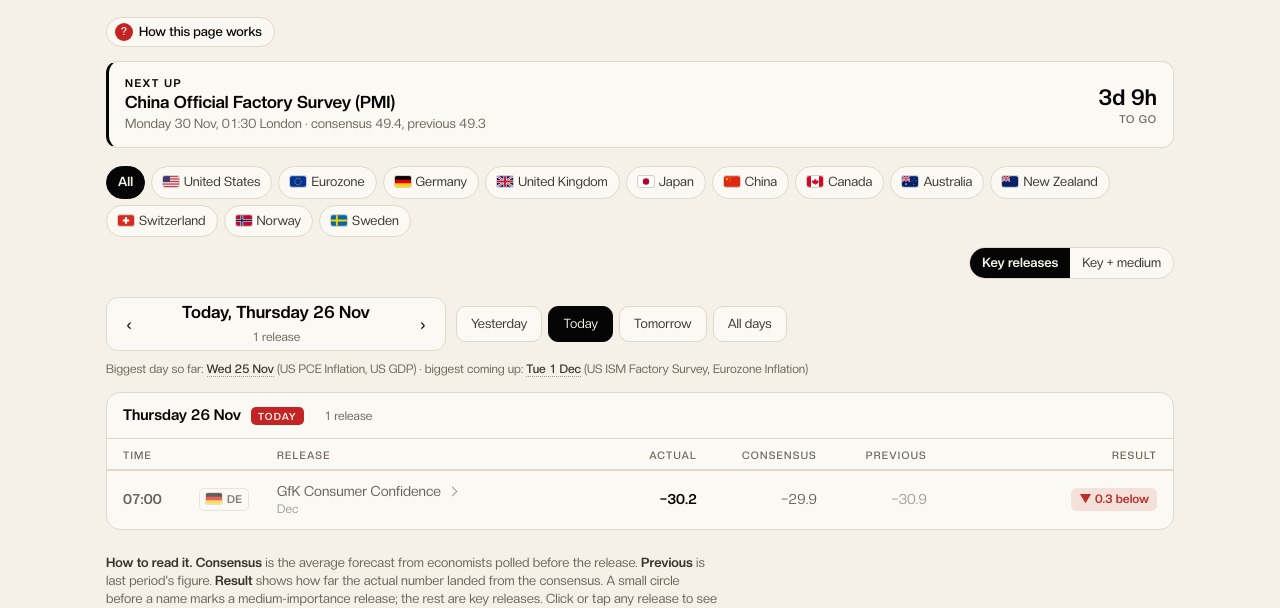
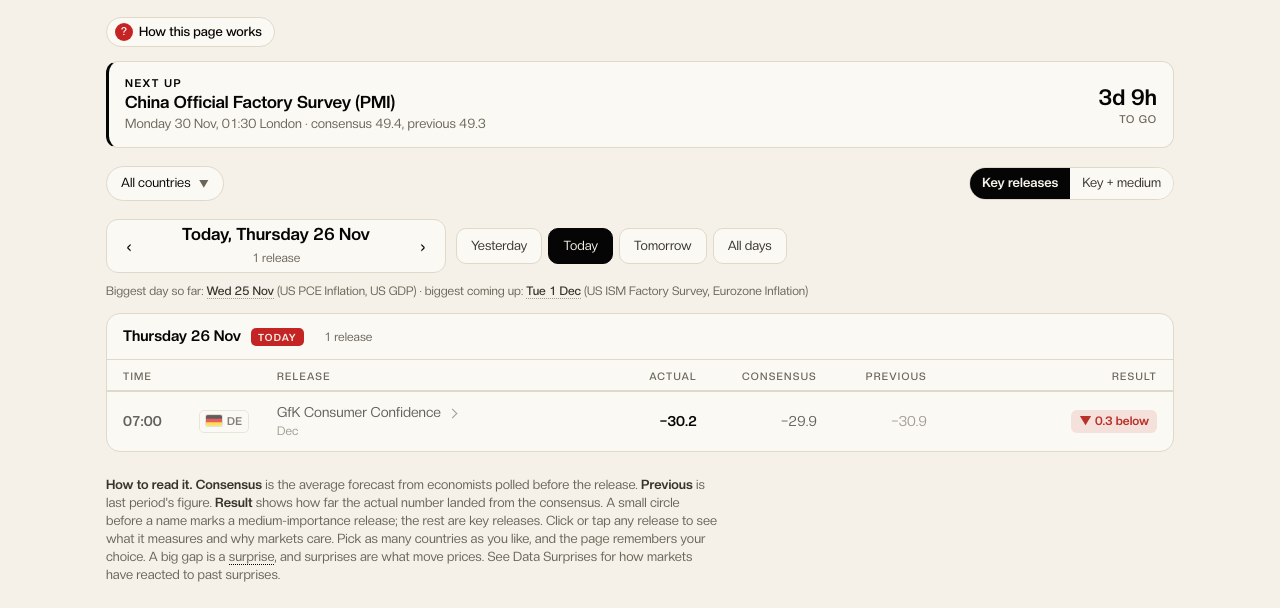
Before and after one commit to mrmikerbrown-maker/Pulse-Site-Demo-v1-Not-Public, a plain HTML site: page calendar/index.html in a window 1280 px wide. Shown: the part 199-807 px from the top of the page. Drawn offline with Linux system fonts and the light colour scheme.

Commit message:
Calendar: countries dropdown instead of a wall of country buttons
One 'All countries' button opens a tick-box list (pick one or more; starts on
all). Closes on outside click or Esc. Choice is still remembered.

Co-Authored-By: Claude Opus 5.5 <noreply@anthropic.com>
Claude-Session: https://claude.ai/code/session_01EqUoGqKzaK9ckQhxQDqtpa

```diff
--- a/calendar/index.html
+++ b/calendar/index.html
@@ -32,9 +32,18 @@ h1{font-size:clamp(24px,4.4vw,34px);line-height:1.15;margin:0 0 8px;color:var(--
 .next .cd{margin-left:auto;font-size:22px;font-weight:800;color:var(--text);font-variant-numeric:tabular-nums}
 .next .cd small{display:block;font-size:11px;font-weight:600;color:var(--muted);letter-spacing:.08em;text-transform:uppercase;text-align:right}
 .ctl{display:flex;gap:10px;flex-wrap:wrap;align-items:center;margin:0 0 18px}
-.chips{display:flex;gap:6px;flex-wrap:wrap}
-.chip{appearance:none;font:inherit;font-size:13px;padding:6px 11px;border-radius:999px;border:1px solid var(--line);background:var(--card);color:var(--text2);cursor:pointer}
-.chip.on{background:var(--text);color:var(--bg);border-color:var(--text)}
+.chips{position:relative}
+.cbtn{appearance:none;font:inherit;font-size:13px;padding:7px 14px;border-radius:999px;border:1px solid var(--line);background:var(--card);color:var(--text);cursor:pointer;display:inline-flex;align-items:center;gap:8px;max-width:100%}
+.cbtn .fls{display:inline-flex;gap:3px}.cbtn .fls .fl{margin:0}
+.cbtn .car{font-size:10px;color:var(--muted);transition:transform .15s}
+.chips.open .cbtn .car{transform:rotate(180deg)}
+.cpan{display:none;position:absolute;left:0;top:calc(100% + 6px);z-index:30;min-width:250px;background:var(--card);border:1px solid var(--line);border-radius:12px;padding:6px;box-shadow:0 12px 32px rgba(0,0,0,.35)}
+.chips.open .cpan{display:block}
+.cpan label{display:flex;align-items:center;gap:9px;padding:7px 9px;border-radius:8px;font-size:14px;color:var(--text2);cursor:pointer}
+.cpan label:hover{background:var(--line);color:var(--text)}
+.cpan input{accent-color:var(--text);width:15px;height:15px;margin:0}
+.cpan .fl{margin:0}
+.cpan .all{font-weight:700;border-bottom:1px solid var(--line);border-radius:8px 8px 0 0;margin-bottom:4px}
 .seg{margin-left:auto;display:inline-flex;border:1px solid var(--line);border-radius:999px;overflow:hidden}
 .seg button{appearance:none;font:inherit;font-size:13px;padding:6px 12px;border:0;background:var(--card);color:var(--text2);cursor:pointer}
 .seg button.on{background:var(--accent);color:var(--onaccent);font-weight:700}
@@ -103,7 +112,6 @@ tr.det td{border-top:0;padding:2px 16px 16px;text-align:left;white-space:normal;
 .dbox div{background:var(--bg);border:1px solid var(--line);border-radius:10px;padding:12px 14px}
 .dbox h4{margin:0 0 5px;font-size:10.5px;letter-spacing:.12em;text-transform:uppercase;color:var(--accent);font-weight:700}
 .dbox p{margin:0;font-size:13.5px;line-height:1.5;color:var(--text2)}
-.chip.all{font-weight:700}
 .about{margin-top:24px;font-size:13px;color:var(--muted);max-width:76ch}
 .about b{color:var(--text2)}
 .foot{margin-top:26px;font-size:12px;color:var(--dim);display:flex;justify-content:space-between;gap:10px;flex-wrap:wrap;border-top:1px solid var(--line);padding-top:14px}
@@ -280,14 +288,23 @@ document.getElementById("dayt").onclick=function(e){var b=e.target.closest("butt
 document.addEventListener("keydown",function(e){ // left / right arrow keys step through the days
  if((e.key!=="ArrowLeft"&&e.key!=="ArrowRight")||dayPick==="week"||/INPUT|TEXTAREA|SELECT/.test((e.target||{}).tagName||""))return;
  var b=document.querySelector('#dayt .ar[data-step="'+(e.key==="ArrowLeft"?-1:1)+'"]');if(b&&!b.disabled)b.click()});
-function chips(){
+var cOpen=false;
+function chips(){ // country picker: one "Countries" button that opens a tick-box list
  var cs=ORDER.filter(function(c){return !DATA||DATA.countries.indexOf(c)>=0});
- var h='<button class="chip all'+(!picked?" on":"")+'" data-c="ALL">All</button>'+cs.map(function(c){return'<button class="chip'+(picked&&picked.indexOf(c)>=0?" on":"")+'" data-c="'+c+'" aria-pressed="'+!!(picked&&picked.indexOf(c)>=0)+'">'+flag(c)+CN[c]+'</button>'}).join("");
- document.getElementById("chips").innerHTML=h;
+ var lab=!picked?"All countries":picked.length<=3?picked.map(function(c){return CN[c]}).join(", "):picked.length+" countries";
+ var fl=picked?'<span class="fls">'+picked.slice(0,4).map(flag).join("")+'</span>':'';
+ var el=document.getElementById("chips");el.classList.toggle("open",cOpen);
+ el.innerHTML='<button class="cbtn" type="button" aria-haspopup="true" aria-expanded="'+cOpen+'">'+fl+'<span>'+esc(lab)+'</span><span class="car">▼</span></button>'+
+  '<div class="cpan" role="group" aria-label="Countries"><label class="all"><input type="checkbox" data-c="ALL"'+(!picked?" checked":"")+'>All countries</label>'+
+  cs.map(function(c){return'<label><input type="checkbox" data-c="'+c+'"'+(picked&&picked.indexOf(c)>=0?" checked":"")+'>'+flag(c)+CN[c]+'</label>'}).join("")+'</div>';
  [].forEach.call(document.querySelectorAll("#seg button"),function(b){b.classList.toggle("on",+b.dataset.i===imp)})}
-document.getElementById("chips").onclick=function(e){var b=e.target.closest(".chip");if(!b)return;var c=b.dataset.c;
- if(c==="ALL")picked=null;else{picked=picked?picked.slice():[];var i=picked.indexOf(c);if(i<0)picked.push(c);else picked.splice(i,1);if(!picked.length)picked=null}
+document.getElementById("chips").onclick=function(e){e.stopPropagation(); // the list re-draws on each click, so keep the "click outside closes it" handler out of it
+ if(e.target.closest(".cbtn")){cOpen=!cOpen;chips();return}
+ var i=e.target.closest("input[data-c]");if(!i)return;var c=i.dataset.c;
+ if(c==="ALL")picked=null;else{picked=picked?picked.slice():[];var k=picked.indexOf(c);if(k<0)picked.push(c);else picked.splice(k,1);if(!picked.length||picked.length===ORDER.length)picked=null}
  save("cal-countries",picked);chips();draw()};
+document.addEventListener("click",function(e){if(cOpen&&!e.target.closest("#chips")){cOpen=false;chips()}});
+document.addEventListener("keydown",function(e){if(e.key==="Escape"&&cOpen){cOpen=false;chips()}});
 document.getElementById("seg").onclick=function(e){var b=e.target.closest("button");if(!b)return;imp=+b.dataset.i;save("cal-imp",imp);chips();draw()};
 function fetchData(){
  fetch("data/calendar.json?"+Date.now(),{cache:"no-store"}).then(function(r){if(!r.ok)throw 0;return r.json()}).then(function(d){
--- a/tour.js
+++ b/tour.js
@@ -14,7 +14,7 @@ var STEPS=[
   why:"Big economic numbers, like jobs, inflation and growth, are the moments when markets move most. This page tells you what is due, when, and what economists expect.",
   pts:[
    ["#next","<b>Next up</b> shows the next big release, its time (London) and the consensus: the average forecast from economists."],
-   ["#chips","<b>Country buttons</b> narrow the list to one economy, such as the US or the UK."],
+   ["#chips","<b>Countries</b> opens a list: tick one or more economies, such as the US or the UK, to narrow the calendar. It starts on all countries."],
    ["#dayt","<b>Pick a day</b> with the arrows (or your arrow keys), jump to yesterday, today or tomorrow, or see all days. It covers the last five working days to the next five, and points you to the busiest days."],
    ["#seg","<b>Key releases</b> shows only the market movers. Key + medium adds the smaller ones."],
    ["#days","<b>Click any release</b> to see what it measures and why markets care."],
```
